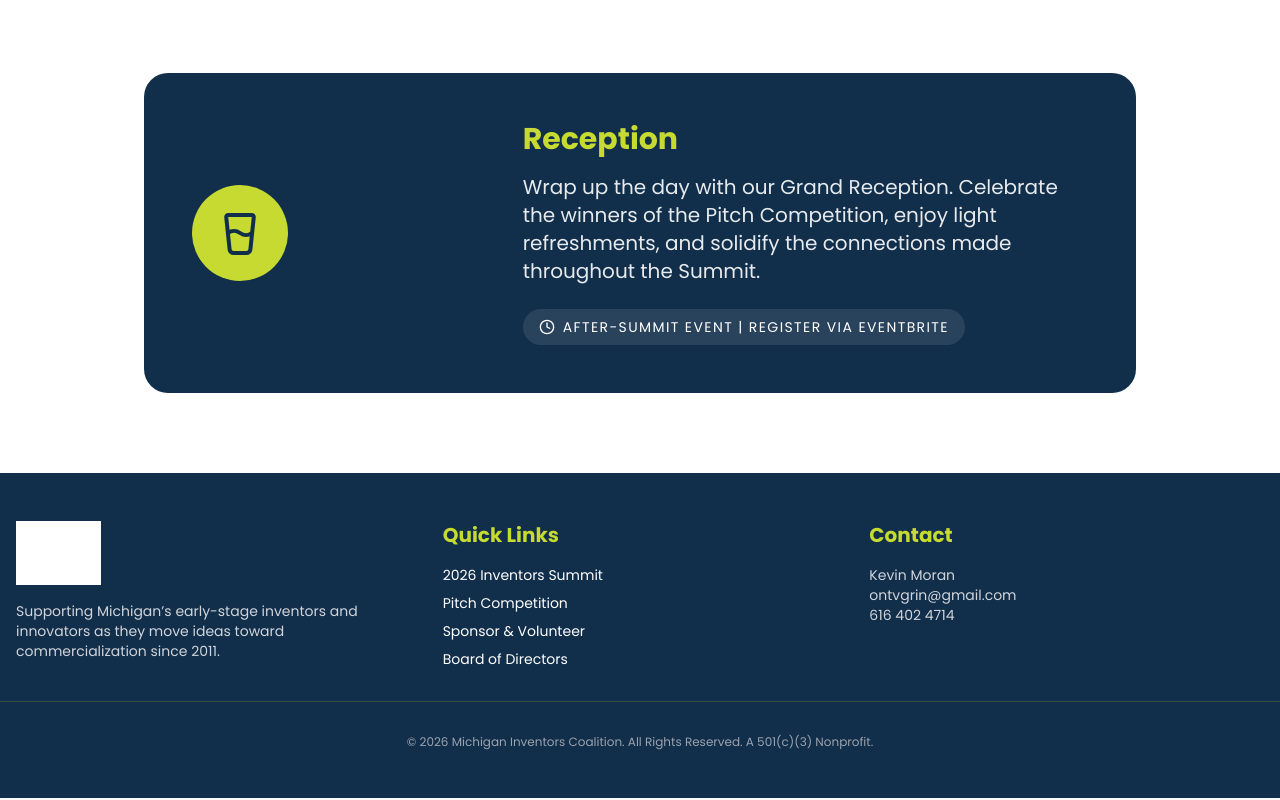
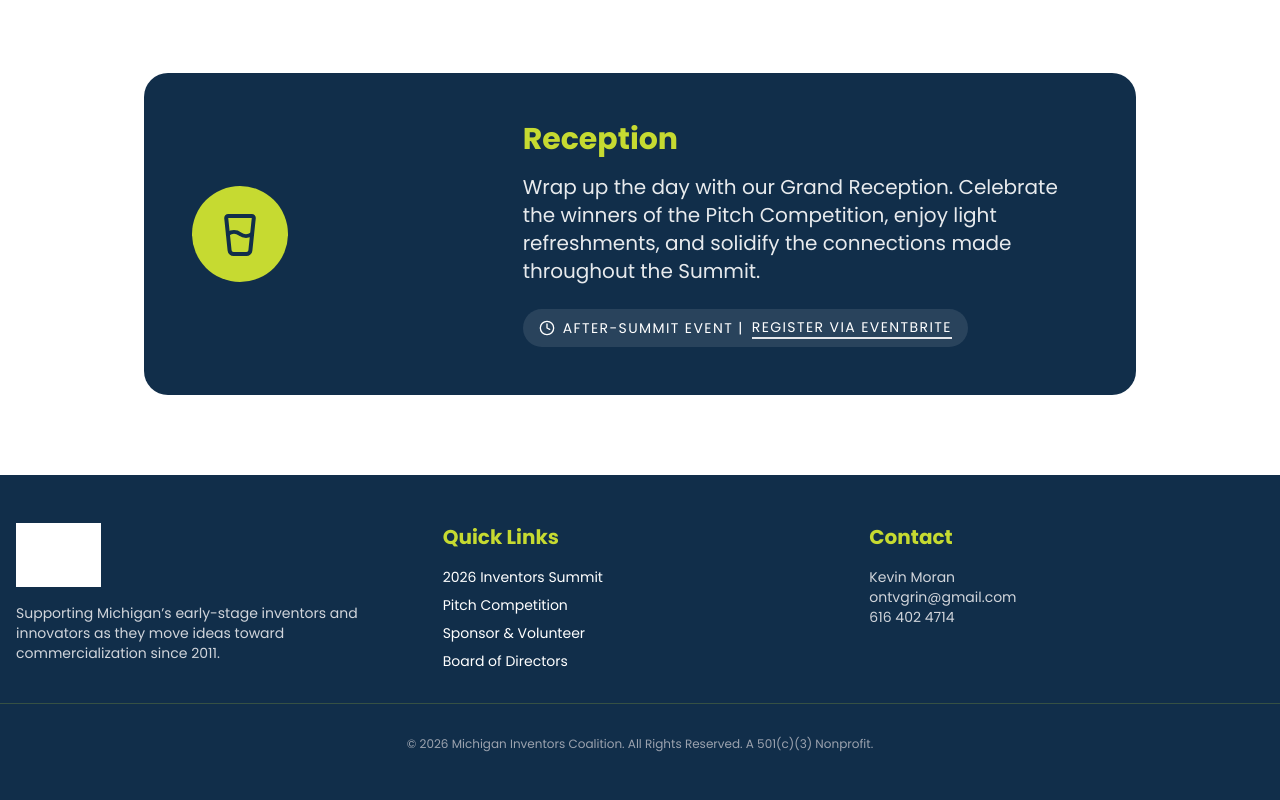
Before and after one commit to TheFirstPrototype/MIC-LandingPage, a React (Vite) app: page /#/programming in a window 1280 px wide. Shown: the part 1543-2343 px from the top of the page. Built offline with nearby package versions, Linux system fonts and the light colour scheme; grey boxes are pictures that could not be loaded.

Commit message:
Eventbrite links for Attendee, Reception, Booth

```diff
--- a/pages/AttendExhibit.tsx
+++ b/pages/AttendExhibit.tsx
@@ -42,7 +42,7 @@ const AttendExhibit: React.FC = () => {
                 </ul>
               </div>
               <a
-                href="https://www.eventbrite.com"
+                href="https://www.eventbrite.com/e/michigan-inventors-coalition-2026-inventors-summit-tickets-1983324016523?aff=oddtdtcreator"
                 target="_blank"
                 rel="noreferrer"
                 className="bg-[#C6DA31] text-[#112E4A] py-5 rounded-xl font-bold text-center text-xl flex items-center justify-center gap-2"
@@ -63,7 +63,7 @@ const AttendExhibit: React.FC = () => {
                 </ul>
               </div>
               <a
-                href="https://www.eventbrite.com"
+                href="https://www.eventbrite.com/e/michigan-inventors-coalition-2026-inventors-summit-tickets-1983324016523?aff=oddtdtcreator"
                 target="_blank"
                 rel="noreferrer"
                 className="bg-[#112E4A] text-[#C6DA31] py-5 rounded-xl font-bold text-center text-xl flex items-center justify-center gap-2"
--- a/pages/KnowBeforeYouGo.tsx
+++ b/pages/KnowBeforeYouGo.tsx
@@ -26,7 +26,7 @@ const KnowBeforeYouGo: React.FC = () => {
                 The Kellogg Center is located at 219 S Harrison Rd, East Lansing, MI 48824.
                 Complimentary parking is available in the ramp adjacent to the hotel for all Summit attendees.
               </p>
-              <div className="bg-gray-100 p-4 rounded-xl border-2 border-dashed border-gray-300 flex items-center justify-center h-128 text-gray-400 italic">
+              <div className="bg-gray-100 p-4 rounded-xl border-2 border-dashed border-gray-300 flex items-center justify-center h-128 text-gray-400 italic flex items-center gap-1 cursor-pointer hover:text-[#C6DA31] transition-colors">
                 <Link to="https://www.google.com/maps/dir//Kellogg+Hotel+and+Conference+Center,+219+S+Harrison+Rd,+East+Lansing,+MI+48824/@42.7317061,-84.4957553,17z/data=!3m1!5s0x8822e9d87f20f723:0x7de08a94fb5ef11c!4m18!1m8!3m7!1s0x8822e9d8800e0571:0x68fc00062e9c6b53!2sKellogg+Hotel+and+Conference+Center,+219+S+Harrison+Rd,+East+Lansing,+MI+48824!3b1!8m2!3d42.7317061!4d-84.4931804!16s%2Fg%2F11rp6f64nb!4m8!1m0!1m5!1m1!1s0x8822e9d8800e0571:0x68fc00062e9c6b53!2m2!1d-84.4931804!2d42.7317061!3e0">
                   <img src="https://thefirstprototype.com/mic/kellogg.png" alt="Summit Map" className="w-full h-full object-cover rounded-lg" />
                 </Link>
--- a/pages/Programming.tsx
+++ b/pages/Programming.tsx
@@ -71,7 +71,11 @@ const Programming: React.FC = () => {
                   enjoy light refreshments, and solidify the connections made throughout the Summit.
                 </p>
                 <div className="inline-flex items-center gap-2 text-sm uppercase tracking-widest bg-white/10 px-4 py-2 rounded-full">
-                  <Clock size={16} /> After-Summit Event | Register via Eventbrite
+                  <Clock size={16} /> After-Summit Event |
+                  <a className="{py-2 hover:text-[#C6DA31] transition-colors ${location.pathname === link.path ? 'text-[#C6DA31] border-b-2 border-[#C6DA31]' : ''}"
+                    href="https://www.eventbrite.com/e/michigan-inventors-coalition-2026-inventors-summit-tickets-1983324016523?aff=oddtdtcreator">
+                    Register via Eventbrite
+                  </a>
                 </div>
               </div>
             </div>
```
